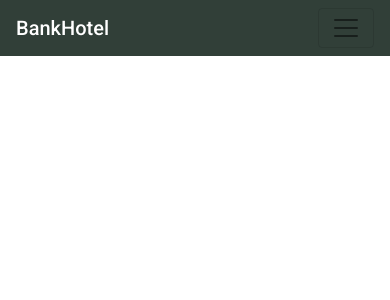
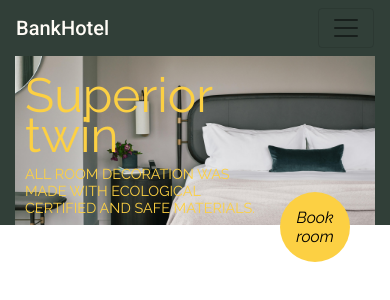
Before and after one commit to Yaroslavvvvvvvv/bank_hotel_vue, a Vue app: page / in a window 390 px wide. Shown: the top 300 px of the page. Built offline with nearby package versions, Linux system fonts and the light colour scheme.

Commit message:
add first section, mobile adaptation

```diff
--- a/src/App.vue
+++ b/src/App.vue
@@ -1,13 +1,17 @@
 <template>
-  <my-header/>
+  <div>
+    <my-header/>
+    <first-section/>
+  </div>
 </template>
 
 <script>
 import MyHeader from "@/components/MyHeader.vue";
+import FirstSection from "@/components/FirstSection.vue";
 
 export default {
   name: "App",
-  components: {MyHeader}
+  components: {FirstSection, MyHeader}
 }
 </script>
 
--- /dev/null
+++ b/src/assets/styles/first_section.scss
@@ -0,0 +1,101 @@
+@import "./variables";
+
+.first_section {
+  background: $background;
+
+  h1 {
+    margin-top: -500px;
+    margin-left: 20px;
+    color: $yellow;
+    font-family: 'Raleway', sans-serif;
+    font-size: 5rem;
+    font-style: normal;
+    font-weight: 400;
+    line-height: 80px;
+  }
+
+  p {
+    margin-top: 200px;
+    margin-left: 20px;
+    color: $yellow;
+    font-family: 'Raleway', sans-serif;
+    font-size: .9rem;
+    font-style: normal;
+    font-weight: 400;
+    line-height: normal;
+    text-transform: uppercase;
+  }
+
+  button {
+    margin-top: -50px;
+    margin-left: 990px;
+    width: 100px;
+    height: 100px;
+    border-radius: 50%;
+    border: none;
+    background: $yellow;
+    color: black;
+    font-family: 'Raleway', sans-serif;
+    font-style: italic;
+    font-size: 1rem;
+    font-weight: 400;
+    line-height: normal;
+  }
+
+  button:hover {
+    background-color: #dea918;
+    transition: .5s;
+  }
+
+  @media (max-width: 1199.98px) {
+    h1 {
+      margin-top: -400px;
+    }
+    p {
+      margin-top: 130px;
+    }
+    button {
+      margin-top: -80px;
+      margin-left: 810px;
+    }
+  }
+  @media (max-width: 991.98px) {
+    h1 {
+      margin-top: -300px;
+      font-size: 3rem;
+      line-height: 40px;
+    }
+    button {
+      margin-top: -90px;
+      margin-left: 600px;
+      width: 70px;
+      height: 70px;
+    }
+  }
+  @media (max-width: 767.98px) {
+    h1 {
+      margin-top: -230px;
+      margin-left: 10px;
+    }
+    p {
+      margin-top: 60px;
+      margin-left: 10px;
+    }
+    button {
+      margin-top: -70px;
+      margin-left: 430px;
+    }
+  }
+  @media (max-width: 575.98px) {
+    h1 {
+      margin-top: -150px;
+    }
+    p {
+      margin-top: 10px;
+    }
+    button {
+      margin-top: -40px;
+      margin-left: 265px;
+    }
+  }
+}
--- a/src/assets/styles/header.scss
+++ b/src/assets/styles/header.scss
@@ -1,5 +1,4 @@
-$background: var(--primary-color, #313F38);
-$menu: var(--white, #FFFCF6);
+@import "./variables";
 
 .my_header {
   background: $background;
--- /dev/null
+++ b/src/assets/styles/variables.scss
@@ -0,0 +1,3 @@
+$background: #313F38;
+$menu:  #FFFCF6;
+$yellow: #FCD043;
--- /dev/null
+++ b/src/components/FirstSection.vue
@@ -0,0 +1,24 @@
+<template>
+  <section class="first_section">
+    <div class="container">
+      <div class="position-relative">
+        <img src="../assets/img/first_section/big_header.png" alt="room" class="mw-100">
+        <div class="position-absolute">
+          <h1>Superior<br>twin</h1>
+          <p>All room decoration was<br>made with ecological<br>certified and safe materials.</p>
+          <button class="btn">Book room</button>
+        </div>
+      </div>
+    </div>
+  </section>
+</template>
+
+<script>
+export default {
+  name: "FirstSection"
+}
+</script>
+
+<style scoped lang="scss">
+@import "src/assets/styles/first_section";
+</style>
```
Also changed, not shown: src/assets/img/first_section/big_header.png (added).
